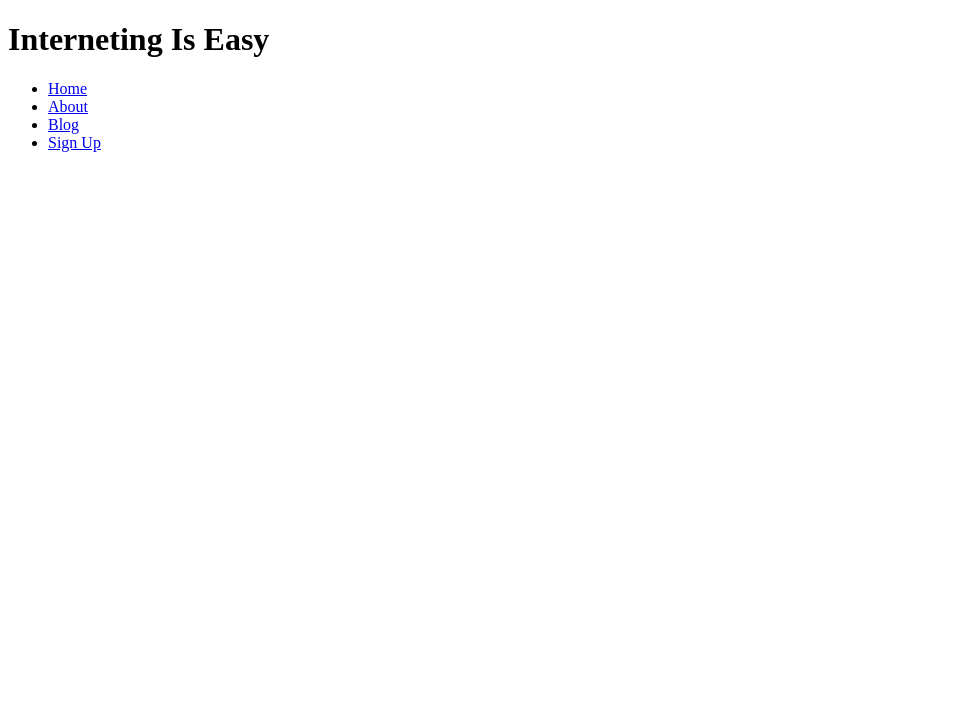
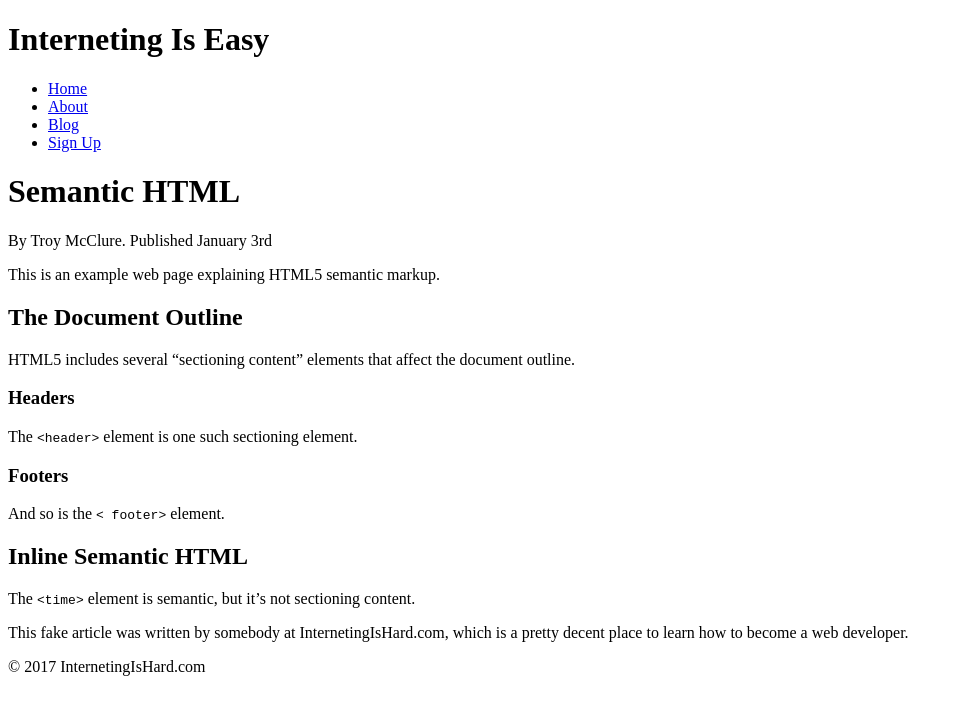
Before and after one commit to J-DUB64/Semantic-HTML, a plain HTML site: page index.html in a window 1280 px wide. Shown: the whole page, without its empty margins (0-963 px from the left). Drawn offline with Linux system fonts and the light colour scheme.

Commit message:
Created document Outline

```diff
--- a/index.html
+++ b/index.html
@@ -12,6 +12,28 @@
         <li><a href='#'> Blog</a></li>
         <li><a href='#'> Sign Up</a></li>
     </ul>
+    <h1>Semantic HTML</h1>
+    <p>By Troy McClure. Published January 3rd</p>
+    <p>This is an example web page explaining HTML5 semantic markup.</p>
+
+    <h2>The Document Outline</h2>
+    <p>HTML5 includes several “sectioning content” elements that
+        affect the document outline.</p>
+
+    <h3>Headers</h3>
+    <p>The <code>&lt;header&gt;</code> element is one such sectioning element.</p>
+
+    <h3>Footers</h3>
+    <p>And so is the <code> &lt; footer&gt;</code> element.</p>
+
+    <h2>Inline Semantic HTML</h2>
+    <p>The <code>&lt;time&gt;</code> element is semantic, but it’s not
+        sectioning content.</p>
+
+    <p>This fake article was written by somebody at InternetingIsHard.com, which
+            is a pretty decent place to learn how to become a web developer.</p>
+
+     <p>&copy; 2017 InternetingIsHard.com</p>
 
 </body>
 </html>
```
